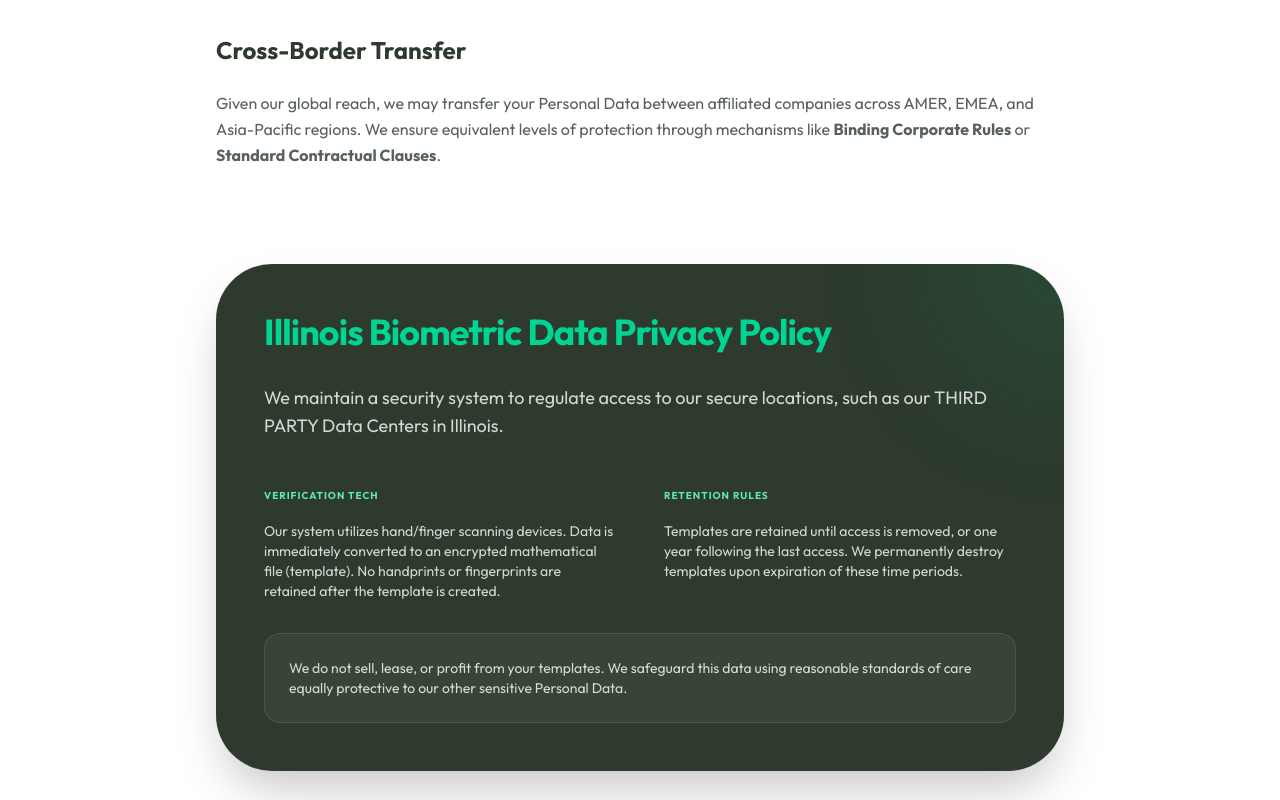
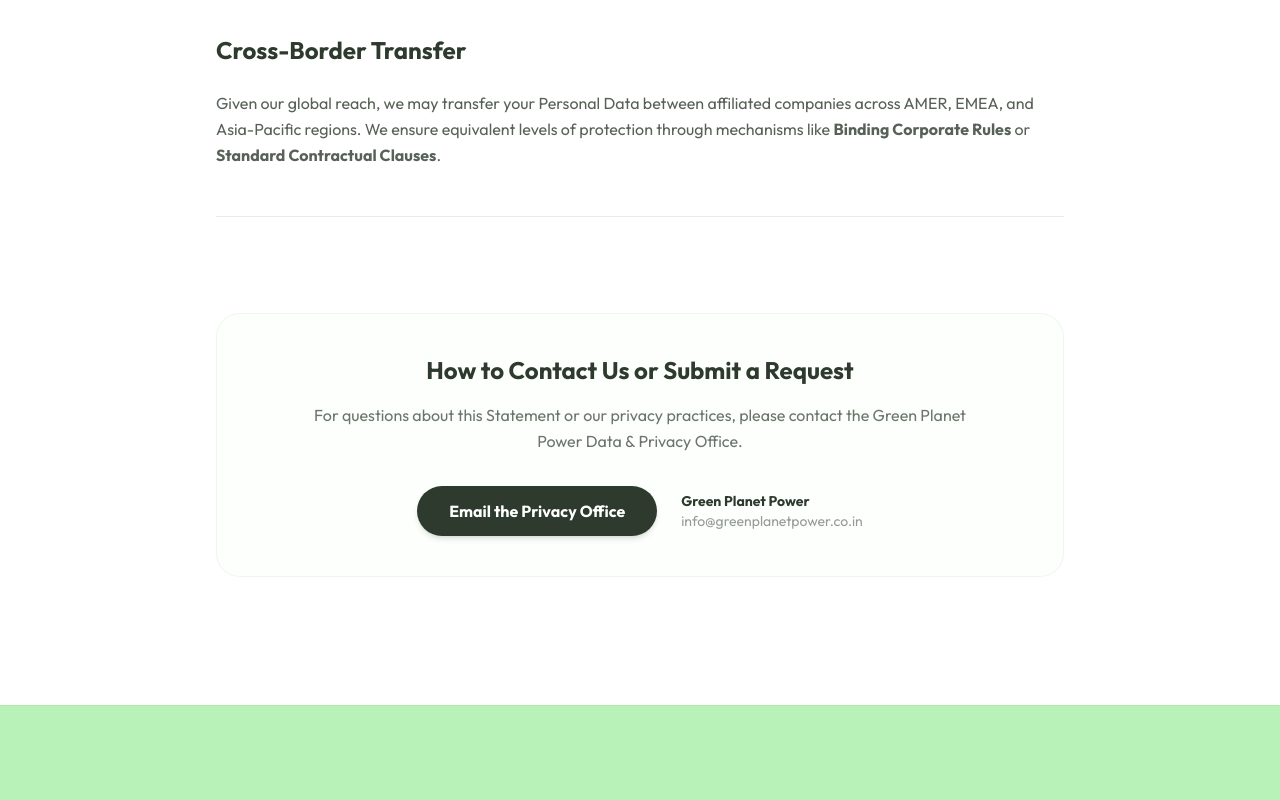
Before and after one commit to rahulkrishna-web/green-planet-power, a Next.js app: page /privacy in a window 1280 px wide. Shown: the part 2660-3460 px from the top of the page. Built offline with nearby package versions, Linux system fonts and the light colour scheme.

Commit message:
refactor: remove Illinois Biometric Data Privacy Policy section from privacy page

```diff
--- a/app/privacy/page.tsx
+++ b/app/privacy/page.tsx
@@ -136,34 +136,7 @@
             </p>
           </section>
 
-          <section className="bg-brand-dark text-white p-12 rounded-[3.5rem] mt-24 shadow-2xl overflow-hidden relative">
-            <div className="absolute top-0 right-0 w-64 h-64 bg-emerald-500/10 rounded-full blur-3xl -mr-32 -mt-32" />
-            <div className="relative z-10">
-              <h2 className="text-4xl font-bold mb-8 text-emerald-400 tracking-tight">Illinois Biometric Data Privacy Policy</h2>
-              <div className="space-y-8 text-white/80 leading-relaxed">
-                <p className="text-lg">
-                  We maintain a security system to regulate access to our secure locations, such as our THIRD PARTY Data Centers in Illinois.
-                </p>
-                <div className="grid md:grid-cols-2 gap-12 mt-12">
-                  <div>
-                    <h4 className="font-bold text-emerald-300 uppercase tracking-widest text-[10px] mb-4">Verification Tech</h4>
-                    <p className="text-sm">
-                      Our system utilizes hand/finger scanning devices. Data is immediately converted to an encrypted mathematical file (template). No handprints or fingerprints are retained after the template is created.
-                    </p>
-                  </div>
-                  <div>
-                    <h4 className="font-bold text-emerald-300 uppercase tracking-widest text-[10px] mb-4">Retention Rules</h4>
-                    <p className="text-sm">
-                      Templates are retained until access is removed, or one year following the last access. We permanently destroy templates upon expiration of these time periods.
-                    </p>
-                  </div>
-                </div>
-                <p className="text-sm bg-white/5 p-6 rounded-2xl border border-white/10 mt-8">
-                  We do not sell, lease, or profit from your templates. We safeguard this data using reasonable standards of care equally protective to our other sensitive Personal Data.
-                </p>
-              </div>
-            </div>
-          </section>
+
 
           <section className="pt-24 border-t border-brand-dark/10">
             <div className="bg-brand-green/5 rounded-3xl p-10 text-center border border-brand-dark/5">
```
